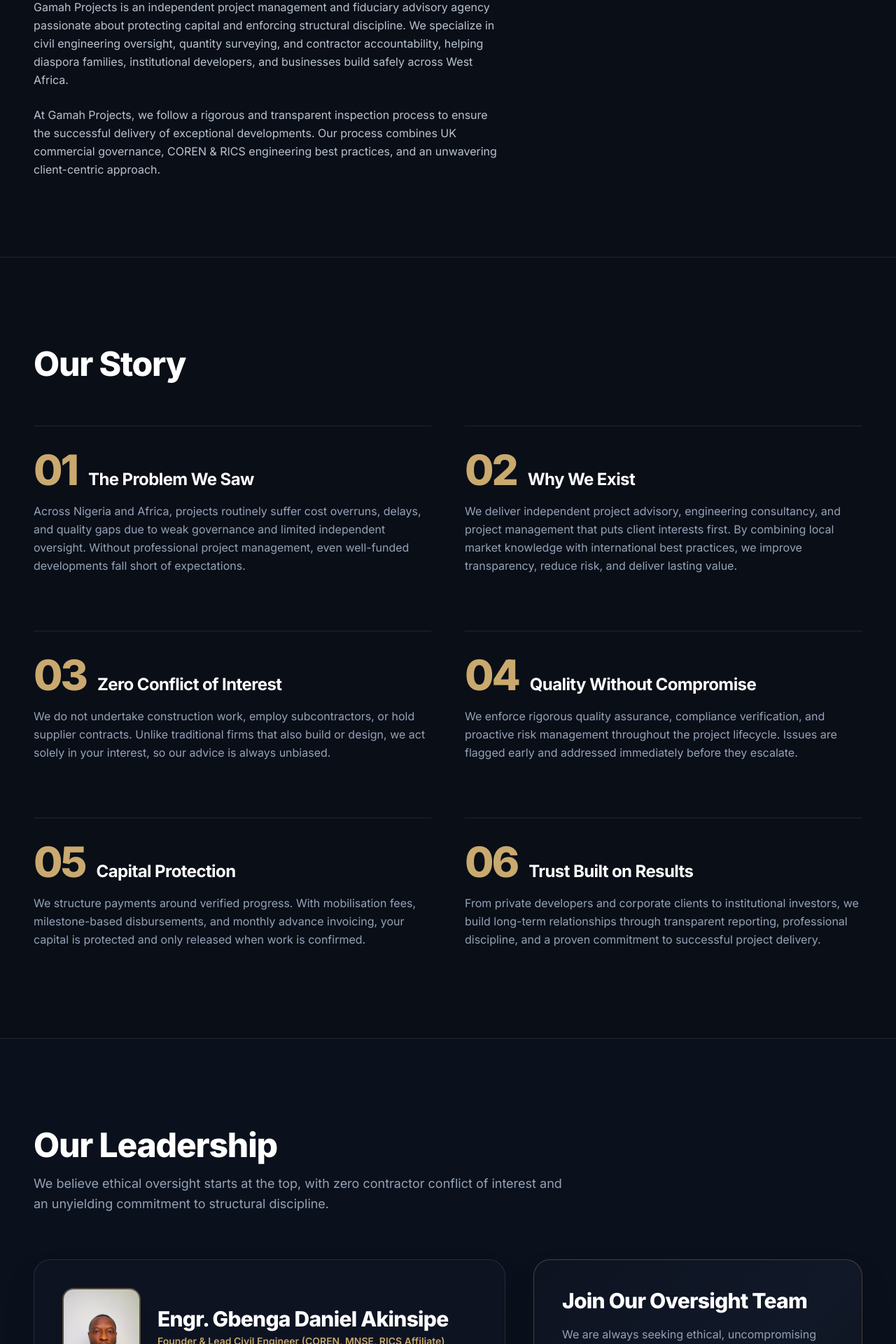
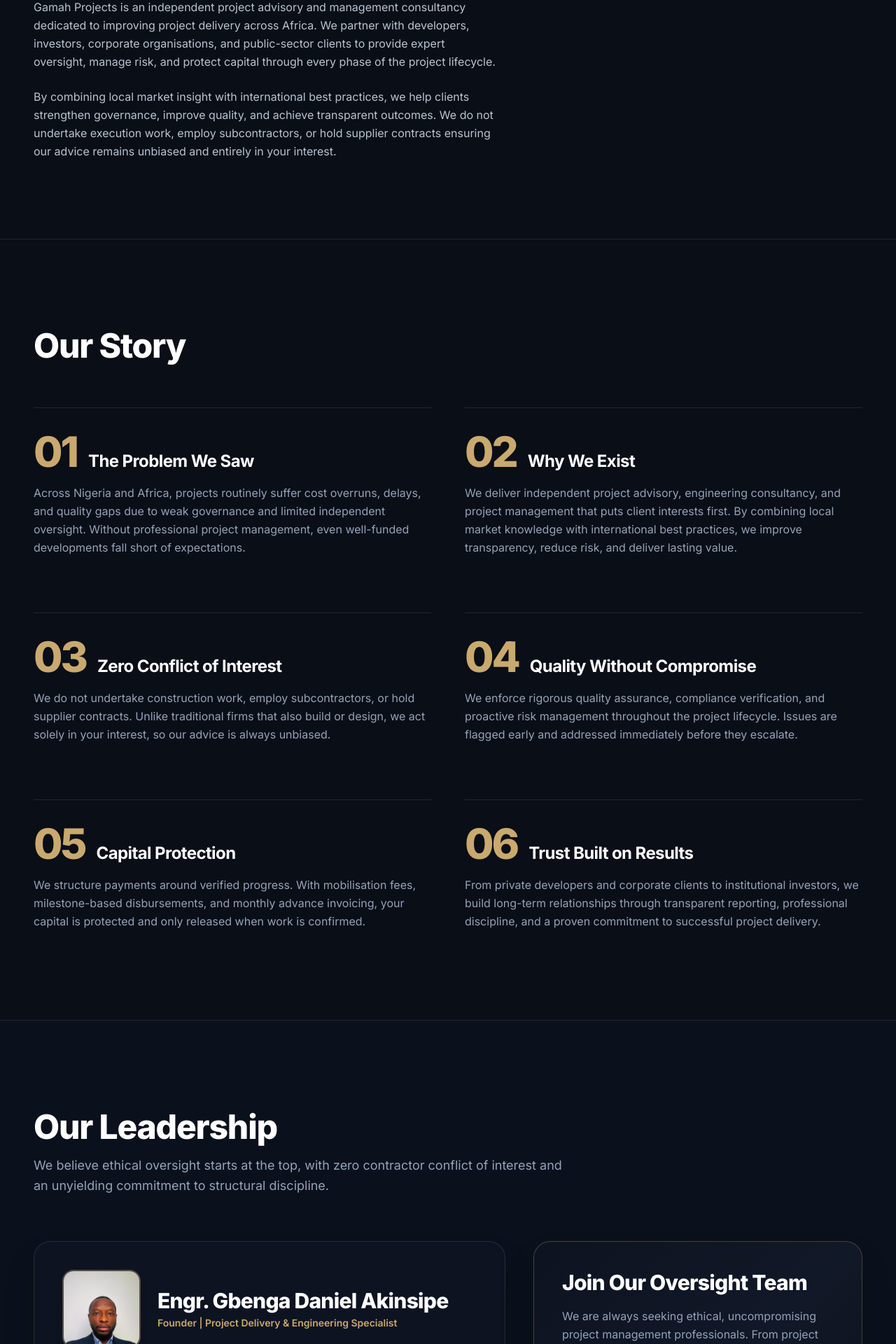
Before and after one commit to Oladotunlaniyan/Gammah, a React (Vite) app: page /about in a window 1280 px wide. Shown: the part 1260-3180 px from the top of the page at 70% size. Built offline with nearby package versions, Linux system fonts and the light colour scheme.

Commit message:
feat: corrected About section

```diff
--- a/src/components/HomeCta.tsx
+++ b/src/components/HomeCta.tsx
@@ -6,7 +6,7 @@
      <section className="py-20 bg-linear-to-r from-[#0d1321] via-navy-dark to-[#0d1321] border-t border-white/10 relative">
         <div className="max-w-5xl mx-auto px-6 text-center space-y-6">
           <h2 className="font-sans font-extrabold text-white text-3xl sm:text-5xl leading-tight">
-            Schedule an Advisory Session with Our Lead Consultants
+            Schedule an Advisory Session with Our team
           </h2>
           <div className="pt-4 flex flex-col sm:flex-row items-center justify-center gap-4">
             <Link
--- a/src/pages/AboutPage.tsx
+++ b/src/pages/AboutPage.tsx
@@ -225,13 +225,13 @@
   variants={fadeUp}
   className="font-sans text-sm sm:text-base text-[#b8c4d0] leading-relaxed"
 >
-                Gamah Projects is an independent project management and fiduciary advisory agency passionate about protecting capital and enforcing structural discipline. We specialize in civil engineering oversight, quantity surveying, and contractor accountability, helping diaspora families, institutional developers, and businesses build safely across West Africa.
+  Gamah Projects is an independent project advisory and management consultancy dedicated to improving project delivery across Africa. We partner with developers, investors, corporate organisations, and public-sector clients to provide expert oversight, manage risk, and protect capital through every phase of the project lifecycle.
 </motion.p>
 <motion.p
   variants={fadeUp}
   className="font-sans text-sm sm:text-base text-[#b8c4d0] leading-relaxed"
 >
-                At Gamah Projects, we follow a rigorous and transparent inspection process to ensure the successful delivery of exceptional developments. Our process combines UK commercial governance, COREN &amp; RICS engineering best practices, and an unwavering client-centric approach.
+  By combining local market insight with international best practices, we help clients strengthen governance, improve quality, and achieve transparent outcomes. We do not undertake execution work, employ subcontractors, or hold supplier contracts ensuring our advice remains unbiased and entirely in your interest.
 </motion.p>
             </motion.div>
 
@@ -328,7 +328,7 @@
                   <div className="relative w-24 h-24 sm:w-28 sm:h-28 rounded-2xl overflow-hidden border-2 border-warm-gold/40 flex-shrink-0 shadow-lg">
                     <img
                       src={founderPhoto}
-                      alt="Engr. Gbenga Daniel Akinsipe - Founder & Lead Civil Engineer"
+                      alt="Engr. Gbenga Daniel Akinsipe - Founder"
                       className="w-full h-full object-cover object-top"
                     />
                   </div>
@@ -337,7 +337,7 @@
                       Engr. Gbenga Daniel Akinsipe
                     </h3>
                     <p className="font-sans text-xs sm:text-sm text-warm-gold font-semibold">
-                      Founder & Lead Civil Engineer (COREN, MNSE, RICS Affiliate)
+                      Founder | Project Delivery & Engineering Specialist
                     </p>
                   </div>
                 </div>
```
Lines whose indentation alone changed are shown as unchanged.
